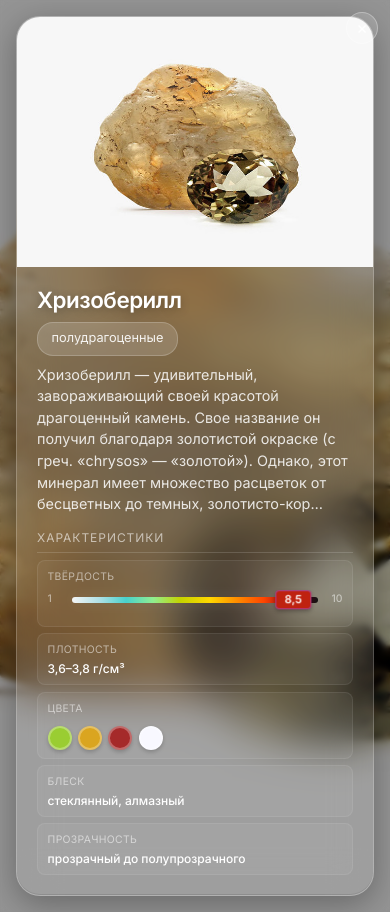
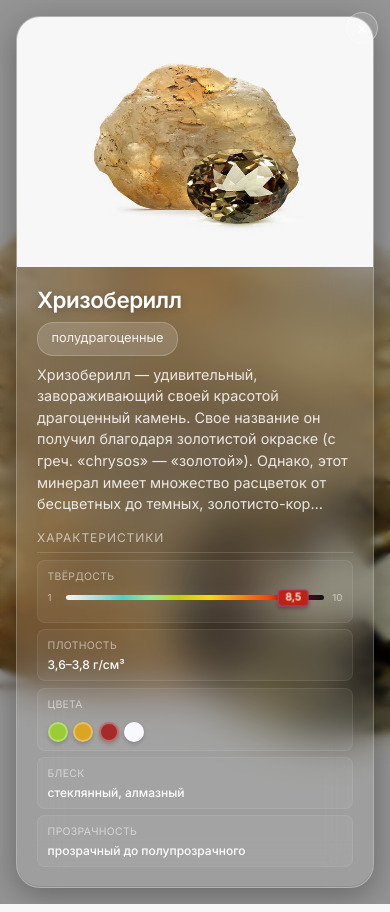
Before and after one commit to Butey/gem-app, a Flask app: template templates/gem_detail_glass.html in a window 390 px wide. Run offline with Flask 3, Linux system fonts and the light colour scheme; the template is opened without the code that fills it: values that come from a table or form of the project are taken from there, others are empty; data comes from the database, SQL or seed files in the repository.

Commit message:
fix: исправлено отображение шкалы Мооса и цветов
- grid-column: span 2 вместо 1 / -1
- Уменьшена высота шкалы Мооса (5px)
- Уменьшены размеры свотчей (20px)
- Компактные размеры для шкалы Мооса
- Адаптивность для мобильных: span 1

Co-authored-by: Qwen-Coder <qwen-coder@alibabacloud.com>

```diff
--- a/static/css/glassmorphism-detail.css
+++ b/static/css/glassmorphism-detail.css
@@ -201,6 +201,92 @@
     word-break: break-word;
 }
 
+/* === Шкала Мооса === */
+.mohs-item {
+    grid-column: span 2;
+}
+
+.mohs-bar-container {
+    position: relative;
+    height: 20px;
+    display: flex;
+    align-items: center;
+    gap: 0.4rem;
+}
+
+.mohs-number {
+    font-size: 0.6rem;
+    color: rgba(255, 255, 255, 0.5);
+    font-weight: 500;
+    min-width: 12px;
+}
+
+.mohs-number-left {
+    text-align: left;
+}
+
+.mohs-number-right {
+    text-align: right;
+}
+
+.mohs-bar {
+    flex: 1;
+    height: 5px;
+    background: linear-gradient(90deg,
+        #F5F5F5 0%,
+        #B0E0E6 11%,
+        #48D1CC 22%,
+        #90EE90 33%,
+        #C4D300 44%,
+        #FFD700 56%,
+        #FF8C00 67%,
+        #FF4500 78%,
+        #800020 89%,
+        #121212 100%
+    );
+    border-radius: 3px;
+    position: relative;
+}
+
+.mohs-badge {
+    position: absolute;
+    top: 50%;
+    transform: translate(-50%, -50%);
+    padding: 0.15rem 0.4rem;
+    border-radius: 4px;
+    font-size: 0.65rem;
+    font-weight: 600;
+    white-space: nowrap;
+    box-shadow: 0 2px 4px rgba(0, 0, 0, 0.3);
+    z-index: 2;
+}
+
+/* === Цвета === */
+.colors-item {
+    grid-column: span 2;
+}
+
+.color-swatch-list {
+    display: flex;
+    flex-wrap: wrap;
+    gap: 0.35rem;
+}
+
+.color-swatch {
+    width: 20px;
+    height: 20px;
+    border-radius: 50%;
+    border: 2px solid rgba(255, 255, 255, 0.3);
+    cursor: pointer;
+    transition: transform 0.2s ease, border-color 0.2s ease;
+    box-shadow: 0 2px 4px rgba(0, 0, 0, 0.2);
+}
+
+.color-swatch:hover {
+    transform: scale(1.15);
+    border-color: rgba(255, 255, 255, 0.6);
+}
+
 /* Адаптивность */
 @media (max-width: 900px) {
     .gem-glass-card {
@@ -252,6 +338,10 @@
         grid-template-columns: 1fr;
     }
 
+    .mohs-item, .colors-item {
+        grid-column: span 1;
+    }
+
     .gem-close-btn {
         top: 0.75rem;
         right: 0.75rem;
@@ -260,89 +350,3 @@
         font-size: 1.1rem;
     }
 }
-
-/* === Шкала Мооса === */
-.mohs-item {
-    grid-column: 1 / -1;
-}
-
-.mohs-bar-container {
-    position: relative;
-    height: 24px;
-    display: flex;
-    align-items: center;
-    gap: 0.5rem;
-}
-
-.mohs-number {
-    font-size: 0.65rem;
-    color: rgba(255, 255, 255, 0.5);
-    font-weight: 500;
-    min-width: 16px;
-}
-
-.mohs-number-left {
-    text-align: left;
-}
-
-.mohs-number-right {
-    text-align: right;
-}
-
-.mohs-bar {
-    flex: 1;
-    height: 6px;
-    background: linear-gradient(90deg,
-        #F5F5F5 0%,
-        #B0E0E6 11%,
-        #48D1CC 22%,
-        #90EE90 33%,
-        #C4D300 44%,
-        #FFD700 56%,
-        #FF8C00 67%,
-        #FF4500 78%,
-        #800020 89%,
-        #121212 100%
-    );
-    border-radius: 3px;
-    position: relative;
-}
-
-.mohs-badge {
-    position: absolute;
-    top: 50%;
-    transform: translate(-50%, -50%);
-    padding: 0.2rem 0.5rem;
-    border-radius: 4px;
-    font-size: 0.7rem;
-    font-weight: 600;
-    white-space: nowrap;
-    box-shadow: 0 2px 4px rgba(0, 0, 0, 0.3);
-    z-index: 2;
-}
-
-/* === Цвета === */
-.colors-item {
-    grid-column: 1 / -1;
-}
-
-.color-swatch-list {
-    display: flex;
-    flex-wrap: wrap;
-    gap: 0.4rem;
-}
-
-.color-swatch {
-    width: 24px;
-    height: 24px;
-    border-radius: 50%;
-    border: 2px solid rgba(255, 255, 255, 0.3);
-    cursor: pointer;
-    transition: transform 0.2s ease, border-color 0.2s ease;
-    box-shadow: 0 2px 4px rgba(0, 0, 0, 0.2);
-}
-
-.color-swatch:hover {
-    transform: scale(1.15);
-    border-color: rgba(255, 255, 255, 0.6);
-}
```
